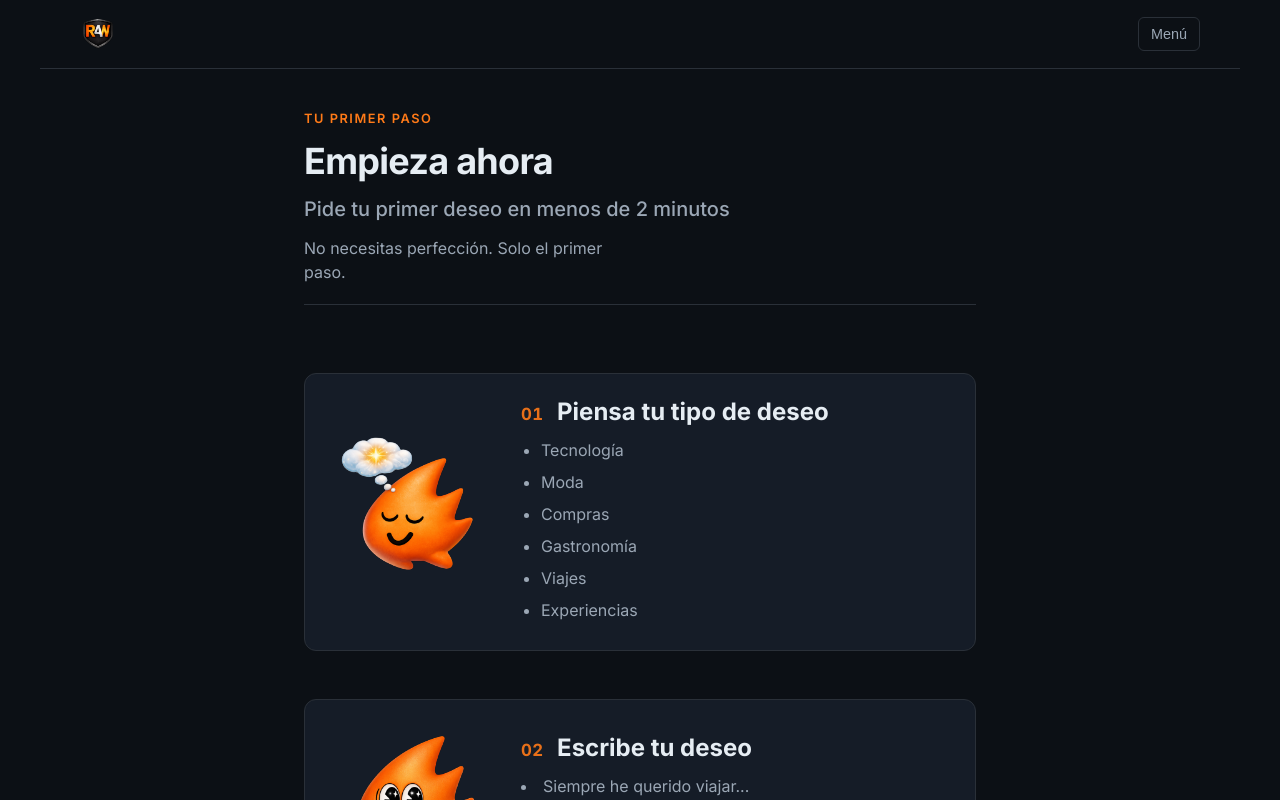
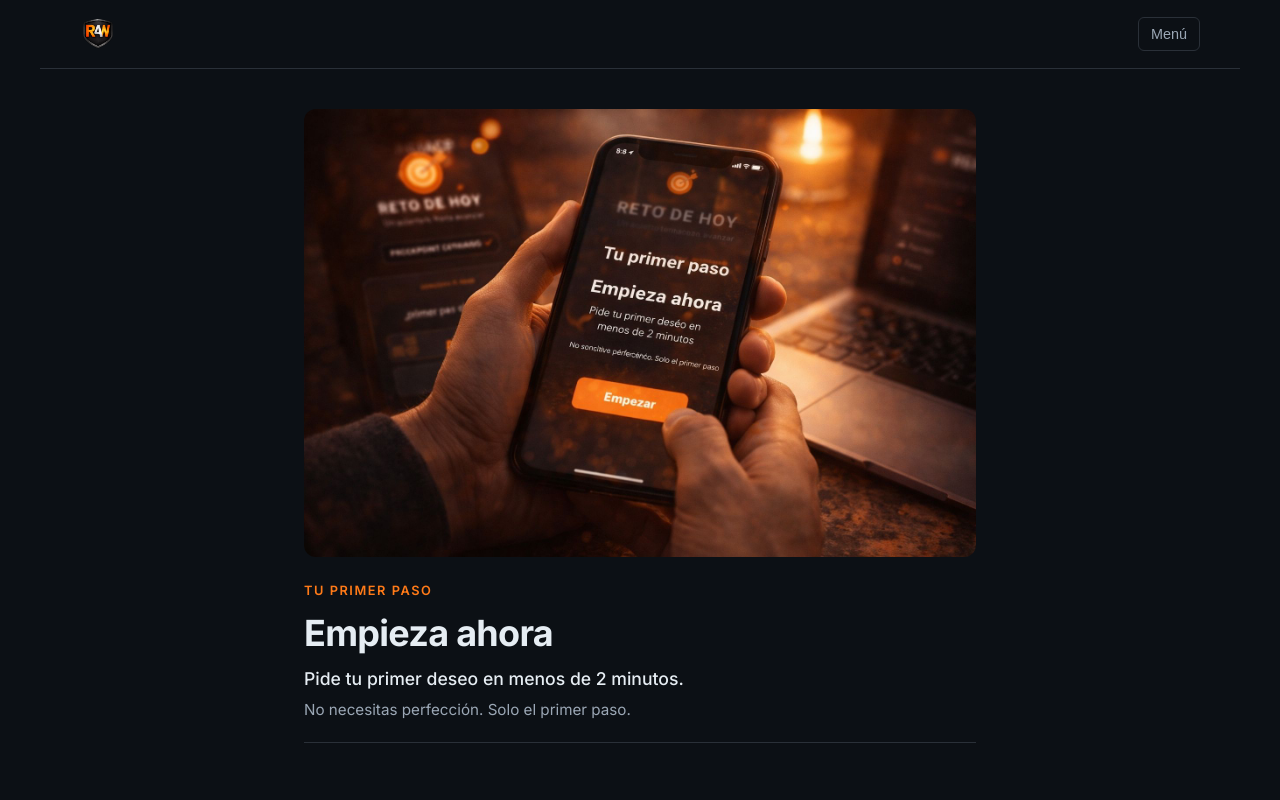
Before and after one commit to sfesquinas/run4wishweb, a Next.js app: page /empieza-ahora in a window 1280 px wide. Shown: the top 800 px of the page. Built offline with nearby package versions, Linux system fonts and the light colour scheme.

Commit message:
Empieza ahora con Hero

```diff
--- a/app/empieza-ahora/page.tsx
+++ b/app/empieza-ahora/page.tsx
@@ -40,10 +40,18 @@ export default function EmpiezaAhora() {
         dangerouslySetInnerHTML={{ __html: JSON.stringify(breadcrumbJsonLd) }}
       />
       <section className="empieza-section empieza-hero" aria-labelledby="empieza-heading">
+        <Image
+          src="/img/hero-empieza-ahora.jpg"
+          alt="Empieza ahora — Pide tu primer deseo en menos de 2 minutos"
+          width={1200}
+          height={630}
+          priority={true}
+          className="empieza-hero-img"
+        />
         <p className="empieza-hero-label">Tu primer paso</p>
         <h1 id="empieza-heading">Empieza ahora</h1>
-        <h2>Pide tu primer deseo en menos de 2 minutos</h2>
-        <p className="empieza-hero-tagline">No necesitas perfección. Solo el primer paso.</p>
+        <p className="empieza-hero-tagline">Pide tu primer deseo en menos de 2 minutos.</p>
+        <p className="empieza-hero-text">No necesitas perfección. Solo el primer paso.</p>
         <hr className="empieza-hero-hr" />
       </section>
 
--- a/app/globals.css
+++ b/app/globals.css
@@ -888,7 +888,18 @@ hr {
 .empieza-section hr { margin: 1.25rem 0; }
 .empieza-section ul { margin-bottom: 0.5rem; }
 
-.empieza-hero { padding-top: 2.5rem; }
+.empieza-hero {
+  padding-top: 2.5rem;
+  padding-bottom: 2rem;
+}
+
+.empieza-hero-img {
+  width: 100%;
+  height: auto;
+  margin-bottom: 1.5rem;
+  border-radius: 12px;
+  display: block;
+}
 
 .empieza-hero-label {
   font-size: 0.8rem;
@@ -906,19 +917,20 @@ hr {
   margin-bottom: 0.35rem;
 }
 
-.empieza-hero h2 {
-  font-size: 1.25rem;
+.empieza-hero-tagline {
+  font-size: 1.1rem;
+  color: var(--text);
   font-weight: 500;
-  color: var(--text-muted);
-  margin-top: 0.25rem;
-  margin-bottom: 0.75rem;
+  margin: 0 0 0.5rem;
+  max-width: 42ch;
 }
 
-.empieza-hero-tagline {
-  font-size: 1rem;
+.empieza-hero-text {
+  font-size: 0.95rem;
   color: var(--text-muted);
-  margin-bottom: 0;
-  max-width: 32ch;
+  margin: 0;
+  max-width: 42ch;
+  line-height: 1.55;
 }
 
 .empieza-hero-hr {
```
Also changed, not shown: public/img/hero-empieza-ahora.jpg (added).
